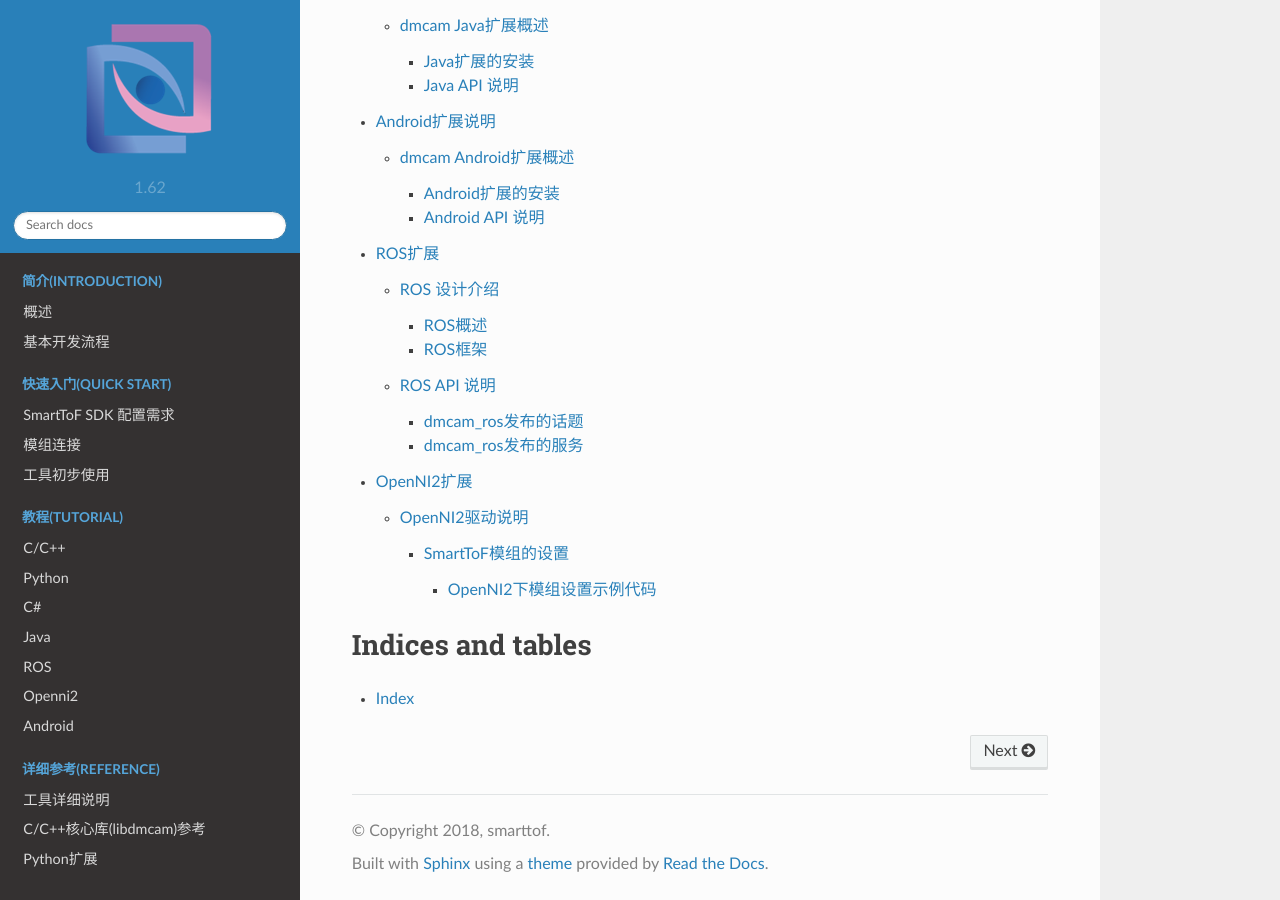
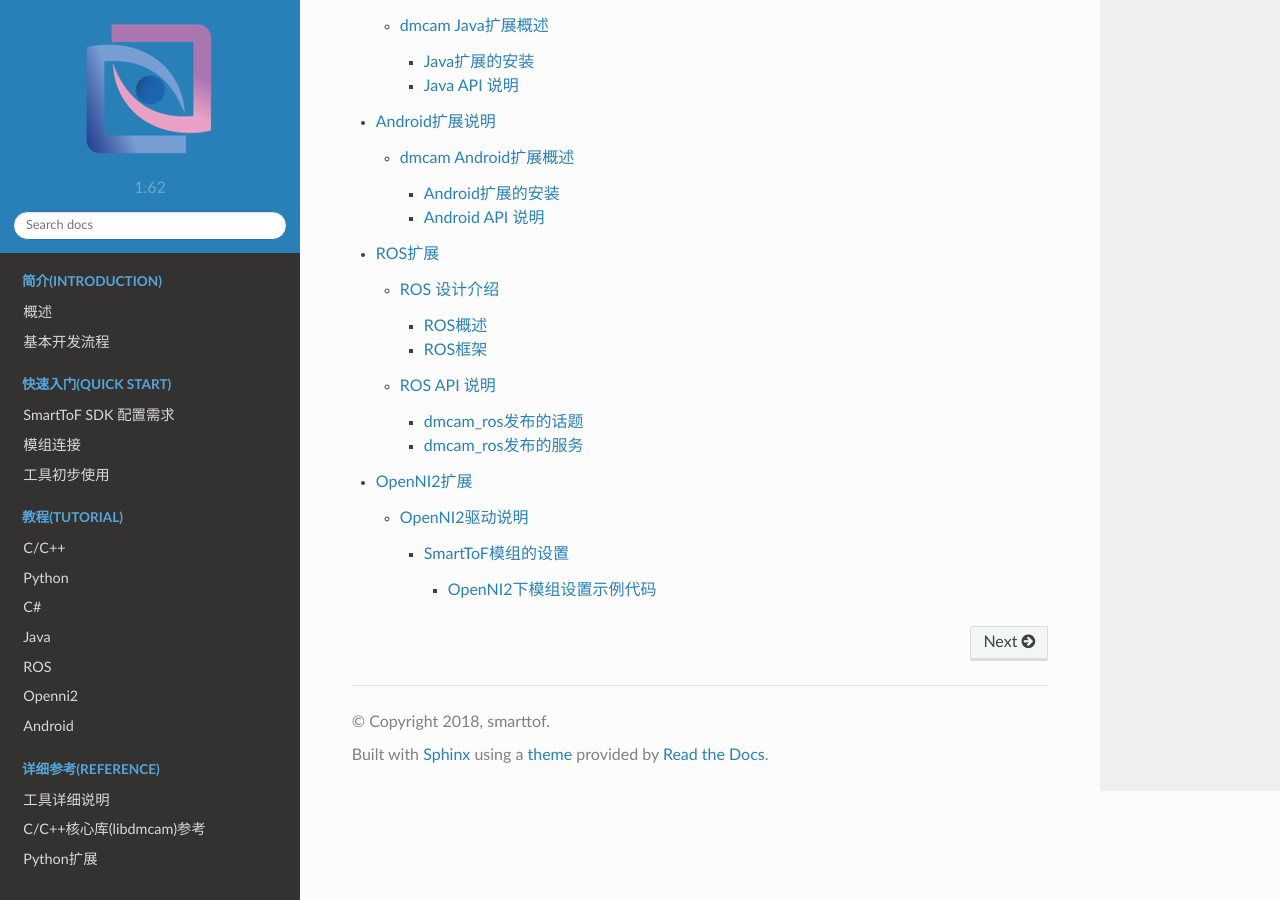
Before and after one commit to smarttofsdk/doctest, a Sphinx documentation site: the page built from source/index.rst, in a window 1280 px wide and 900 px high, scrolled down 4382 px. Built offline with Sphinx 7.4.7 and the Read the Docs theme 2.0.0, drawn with Linux system fonts in a browser that asks for light colours.

Commit message:
去掉index and tables

```diff
--- a/source/index.rst
+++ b/source/index.rst
@@ -72,10 +72,9 @@ Welcome to SmartToF SDK User Guide!
    Reference/ROS/index.rst
    Reference/OpenNI2/index.rst
 
-Indices and tables
-==================
+.. Indices and tables
+.. ==================
 
-* :ref:`genindex`
-
-.. :ref:`search`
-.. :ref:`modindex`
+.. * :ref:`genindex`
+.. * :ref:`search`
+.. * :ref:`modindex`
```
